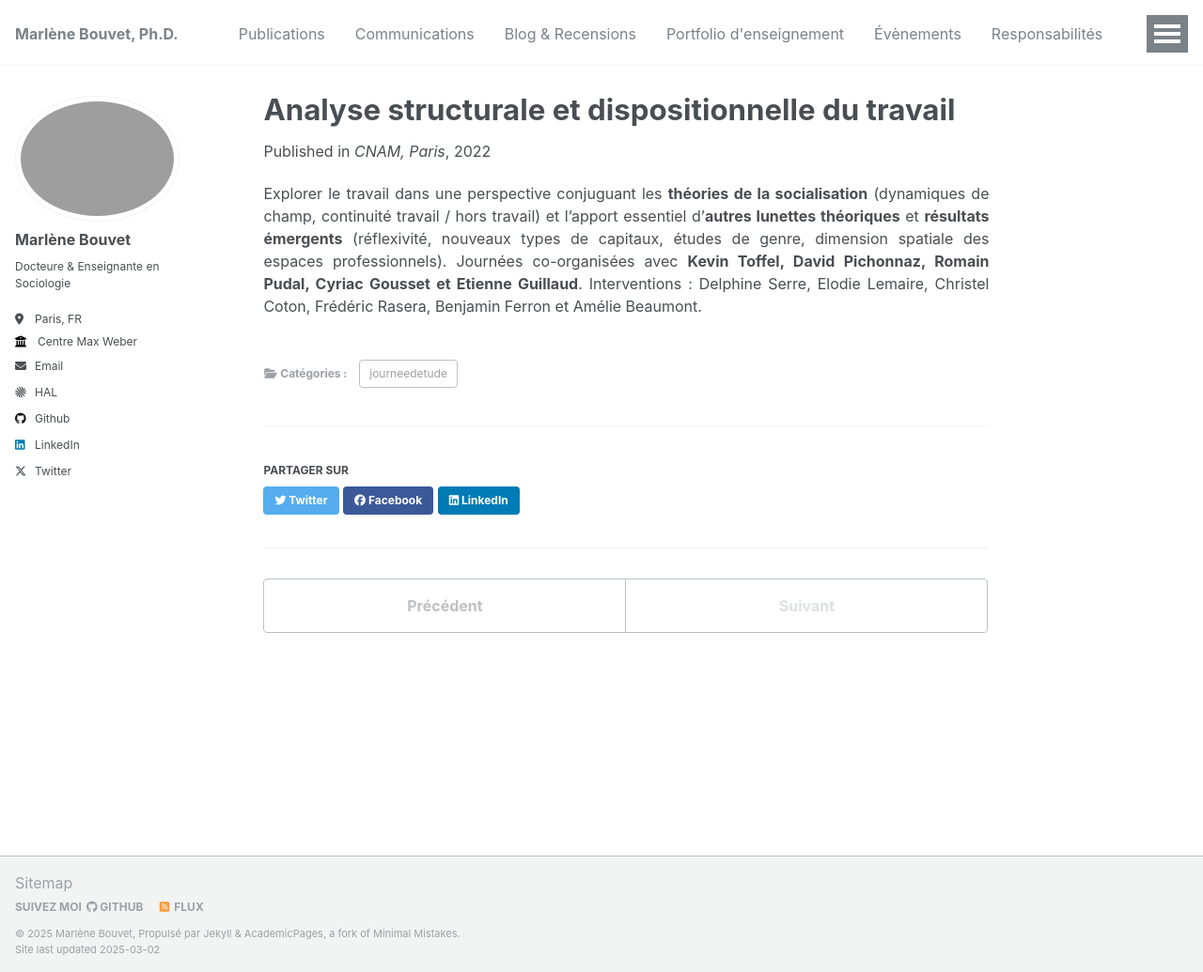
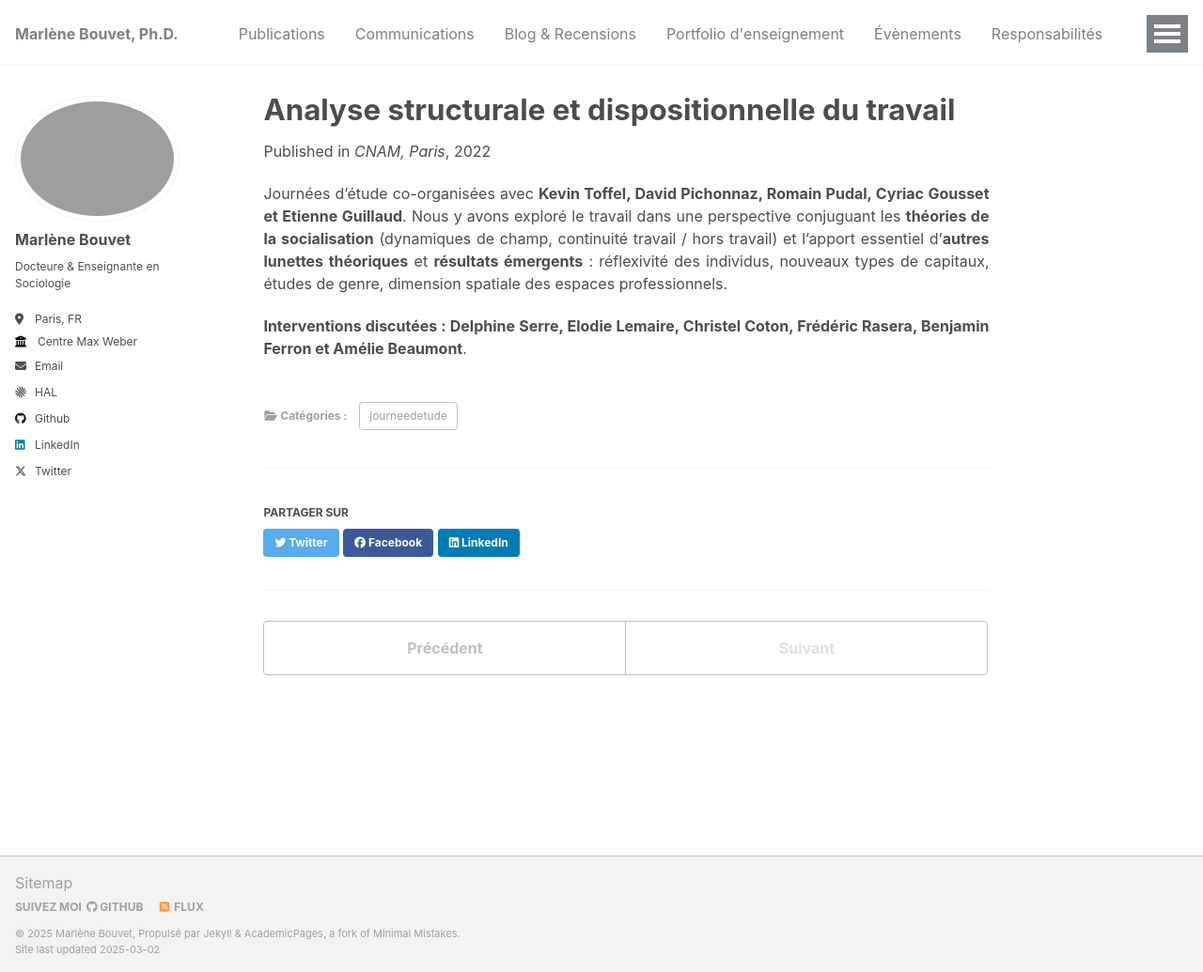
Before and after one commit to marlenebouvet/marlenebouvet.fr, a Jekyll site: the page built from _events/2022_JE_Analyse_structurale.md, in a window 1280 px wide and 1035 px high. Shown: the whole window at 94% size. Built offline with Jekyll 4.4.1, drawn with Linux system fonts in a browser that asks for light colours; some web fonts are replaced.

Commit message:
Analyse structurale modifs

```diff
--- a/_events/2022_JE_Analyse_structurale.md
+++ b/_events/2022_JE_Analyse_structurale.md
@@ -6,4 +6,6 @@ venue: "CNAM, Paris"
 institution: "CERLIS, LESCORES, LASSP, HES-SO"
 date: "13/11/2022"
 ---
-Explorer le travail dans une perspective conjuguant les **théories de la socialisation** (dynamiques de champ, continuité travail / hors travail) et l'apport essentiel d'**autres lunettes théoriques** et **résultats émergents** (réflexivité, nouveaux types de capitaux, études de genre, dimension spatiale des espaces professionnels). Journées co-organisées avec **Kevin Toffel, David Pichonnaz, Romain Pudal, Cyriac Gousset et Etienne Guillaud**. Interventions : Delphine Serre, Elodie Lemaire, Christel Coton, Frédéric Rasera, Benjamin Ferron et Amélie Beaumont.
+Journées d'étude co-organisées avec **Kevin Toffel, David Pichonnaz, Romain Pudal, Cyriac Gousset et Etienne Guillaud**. Nous y avons exploré le travail dans une perspective conjuguant les **théories de la socialisation** (dynamiques de champ, continuité travail / hors travail) et l'apport essentiel d'**autres lunettes théoriques** et **résultats émergents**  : réflexivité des individus, nouveaux types de capitaux, études de genre, dimension spatiale des espaces professionnels.
+
+**Interventions discutées : Delphine Serre, Elodie Lemaire, Christel Coton, Frédéric Rasera, Benjamin Ferron et Amélie Beaumont**.
```
Also changed, not shown: _events/2018_JE_Psychiatrisation_minorités.md (+2 -2 lines), _events/2019_Cycle_conférences.md (+1 -1 lines), _events/2019_JE_Croiser_les_dominations.md (+1 -1 lines).
